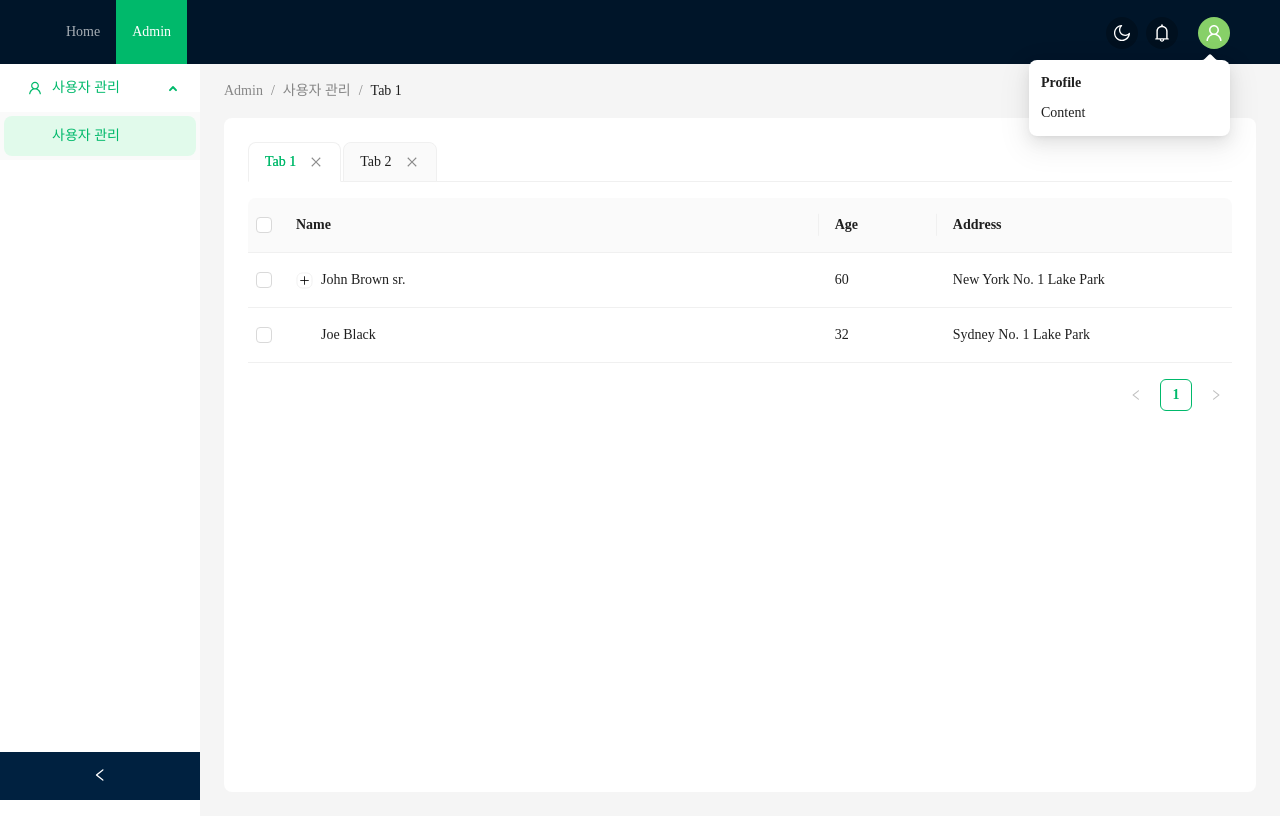
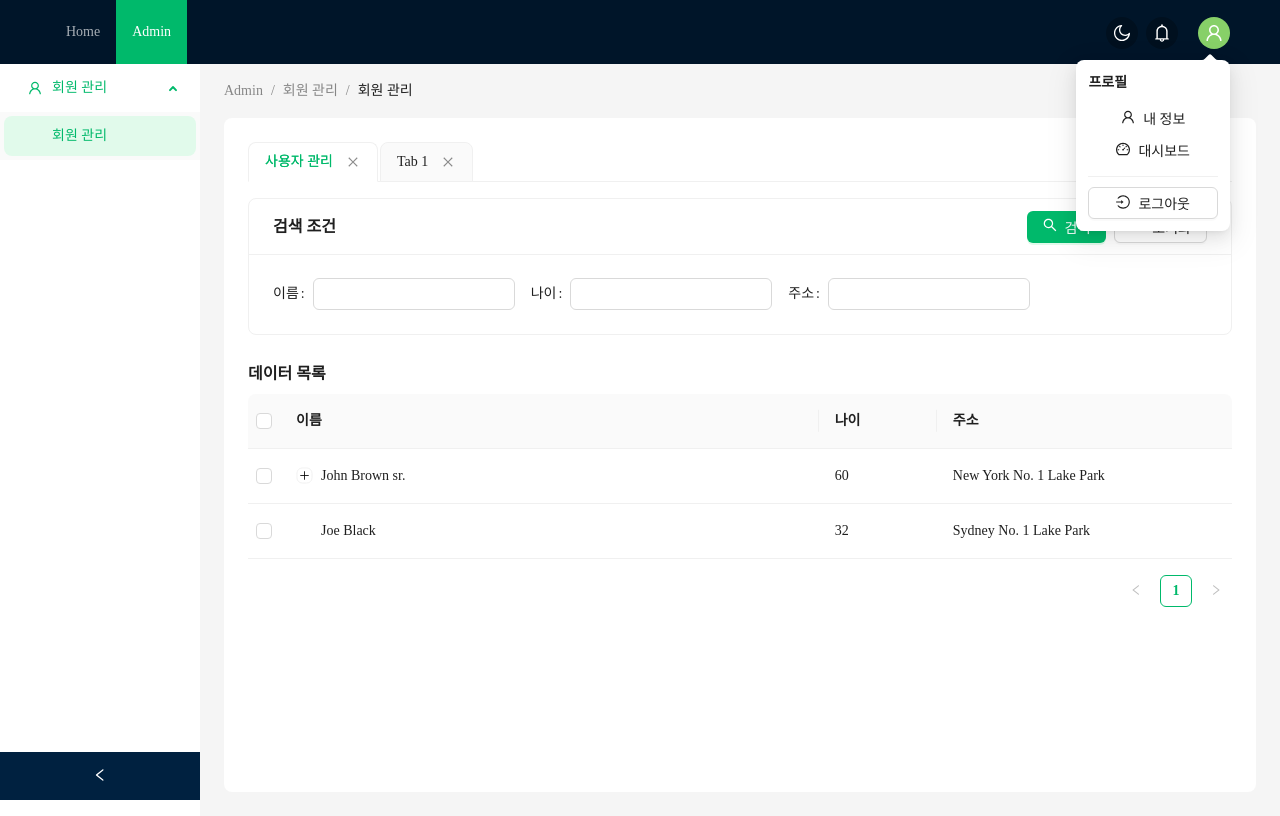
Before and after one commit to coldrain-f/antd-dashboard, a React (Create React App) app: page /dashboard in a window 1280 px wide. Both pictures are taken after a click on the element 1213 px from the left and 32 px from the top of the page. Built offline with nearby package versions, Linux system fonts and the light colour scheme.

Commit message:
Add: 프로필 팝오버 & 콘텐츠 기본 공통 영역 샘플 추가

```diff
--- a/src/AntdContentsTable.tsx
+++ b/src/AntdContentsTable.tsx
@@ -1,6 +1,7 @@
 import React, { useState } from "react";
-import { Space, Switch, Table } from "antd";
+import { Button, Card, Form, Input, Space, Table, Typography } from "antd";
 import type { TableColumnsType, TableProps } from "antd";
+import { ClearOutlined, SearchOutlined } from "@ant-design/icons";
 
 type TableRowSelection<T> = TableProps<T>["rowSelection"];
 
@@ -14,18 +15,18 @@ interface DataType {
 
 const columns: TableColumnsType<DataType> = [
   {
-    title: "Name",
+    title: "이름",
     dataIndex: "name",
     key: "name",
   },
   {
-    title: "Age",
+    title: "나이",
     dataIndex: "age",
     key: "age",
     width: "12%",
   },
   {
-    title: "Address",
+    title: "주소",
     dataIndex: "address",
     width: "30%",
     key: "address",
@@ -114,12 +115,40 @@ const rowSelection: TableRowSelection<DataType> = {
   },
 };
 
+const { Title } = Typography;
+
 const AntdContentsTable: React.FC = () => {
   const [checkStrictly, setCheckStrictly] = useState(false);
 
   return (
     <>
-      <Space align="center" style={{ marginBottom: 16 }}></Space>
+      <Card
+        style={{ marginBottom: 20 }}
+        title="검색 조건"
+        extra={
+          <Space>
+            <Button type="primary" icon={<SearchOutlined />}>
+              검색
+            </Button>
+            <Button icon={<ClearOutlined />}>초기화</Button>
+          </Space>
+        }
+      >
+        <Form name="horizontal_login" layout="inline" autoComplete="off">
+          <Form.Item label="이름" name="name">
+            <Input />
+          </Form.Item>
+
+          <Form.Item label="나이" name="age">
+            <Input />
+          </Form.Item>
+
+          <Form.Item label="주소" name="address">
+            <Input />
+          </Form.Item>
+        </Form>
+      </Card>
+      <Title level={5}>데이터 목록</Title>
       <Table
         columns={columns}
         rowSelection={{ ...rowSelection, checkStrictly }}
--- a/src/CloudLogin.tsx
+++ b/src/CloudLogin.tsx
@@ -55,7 +55,7 @@ const CloudLogin: React.FC = () => {
               onFinishFailed={onFinishFailed}
               autoComplete="off"
               initialValues={{
-                remember: true,
+                remember: false,
               }}
             >
               <Form.Item<FieldType>
--- a/src/CloudMain.tsx
+++ b/src/CloudMain.tsx
@@ -33,8 +33,8 @@ const CloudMain: React.FC = () => {
         <Layout style={{ padding: "0 24px 24px" }}>
           <Breadcrumb style={{ margin: "16px 0" }}>
             <Breadcrumb.Item>Admin</Breadcrumb.Item>
-            <Breadcrumb.Item>사용자 관리</Breadcrumb.Item>
-            <Breadcrumb.Item>Tab 1</Breadcrumb.Item>
+            <Breadcrumb.Item>회원 관리</Breadcrumb.Item>
+            <Breadcrumb.Item>회원 관리</Breadcrumb.Item>
           </Breadcrumb>
           <Content
             style={{
--- a/src/CloudNavbar.tsx
+++ b/src/CloudNavbar.tsx
@@ -1,6 +1,56 @@
-import { BellOutlined, MoonOutlined, UserOutlined } from "@ant-design/icons";
-import { Avatar, Col, Menu, MenuProps, Popover, Row, Space } from "antd";
+import {
+  BellOutlined,
+  DashboardOutlined,
+  LoginOutlined,
+  MoonOutlined,
+  UserOutlined,
+} from "@ant-design/icons";
+import {
+  Avatar,
+  Button,
+  Col,
+  Divider,
+  Menu,
+  MenuProps,
+  Popover,
+  Row,
+  Space,
+} from "antd";
 import React from "react";
+import { useNavigate } from "react-router-dom";
+
+const CloudProfileContent: React.FC = () => {
+  const navigate = useNavigate();
+
+  const onLogout = () => {
+    navigate("/");
+  };
+
+  return (
+    <>
+      <Button
+        block
+        type="text"
+        style={{ textAlign: "start" }}
+        icon={<UserOutlined />}
+      >
+        내 정보
+      </Button>
+      <Button
+        block
+        type="text"
+        style={{ textAlign: "start" }}
+        icon={<DashboardOutlined />}
+      >
+        대시보드
+      </Button>
+      <Divider style={{ marginTop: 10, marginBottom: 10 }} />
+      <Button block icon={<LoginOutlined />} onClick={onLogout}>
+        로그아웃
+      </Button>
+    </>
+  );
+};
 
 const CloudNavbar: React.FC = () => {
   const items: MenuProps["items"] = [
@@ -36,9 +86,10 @@ const CloudNavbar: React.FC = () => {
           </a>
           <Popover
             placement="bottomRight"
-            title={"Profile"}
-            content={"Content"}
+            title={"프로필"}
+            content={<CloudProfileContent />}
             trigger={"click"}
+            overlayStyle={{ width: "12vw" }}
           >
             <Avatar
               style={{
--- a/src/CloudSideNavbar.tsx
+++ b/src/CloudSideNavbar.tsx
@@ -2,21 +2,21 @@ import React from "react";
 import { Menu, MenuProps } from "antd";
 import { UserOutlined } from "@ant-design/icons";
 
+const CloudSideNavbar: React.FC = () => {
   const items: MenuProps["items"] = [
     {
       key: "USER_ADMIN_001",
       icon: React.createElement(UserOutlined),
-    label: "사용자 관리",
+      label: "회원 관리",
       children: [
         {
           key: "USER_ADMIN_001_1",
-        label: "사용자 관리",
+          label: "회원 관리",
         },
       ],
     },
   ];
 
-const CloudSideNavbar: React.FC = () => {
   return (
     <Menu
       mode="inline"
--- a/src/CloudTabs.tsx
+++ b/src/CloudTabs.tsx
@@ -38,8 +38,8 @@ const DraggableTabNode = ({ className, ...props }: DraggableTabPaneProps) => {
 
 const CloudTabs: React.FC = () => {
   const [tabItems, setTabItems] = useState([
-    { label: "Tab 1", key: "1", children: <AntdContentsTable /> },
-    { label: "Tab 2", key: "2", children: "Hello world! - 2" },
+    { label: "사용자 관리", key: "1", children: <AntdContentsTable /> },
+    { label: "Tab 1", key: "2", children: "Hello world!" },
   ]);
 
   const sensor = useSensor(PointerSensor, {
```
Lines whose indentation alone changed are shown as unchanged.
